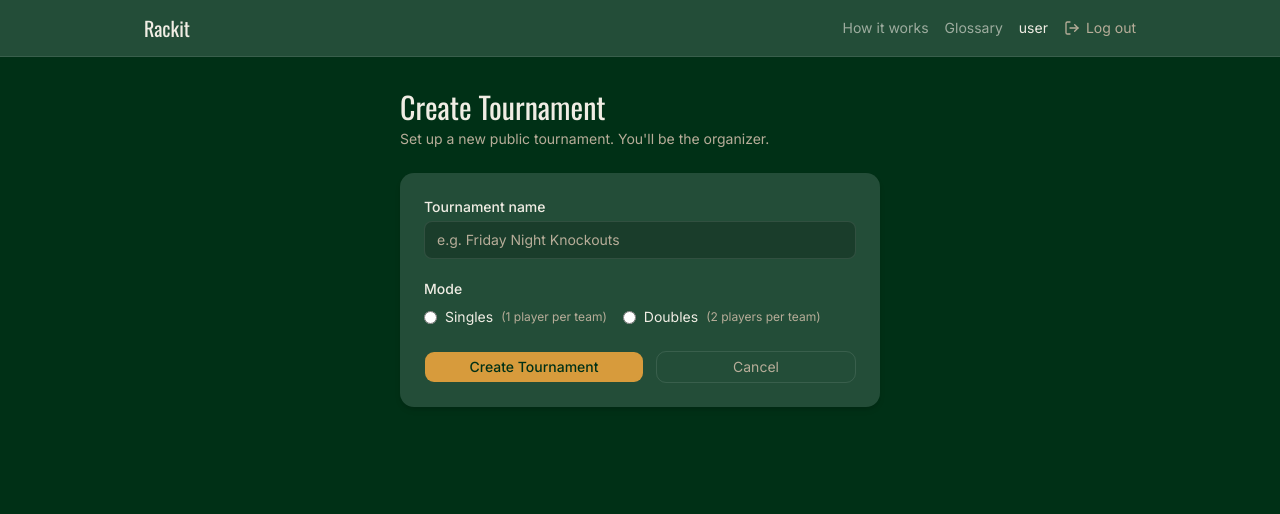
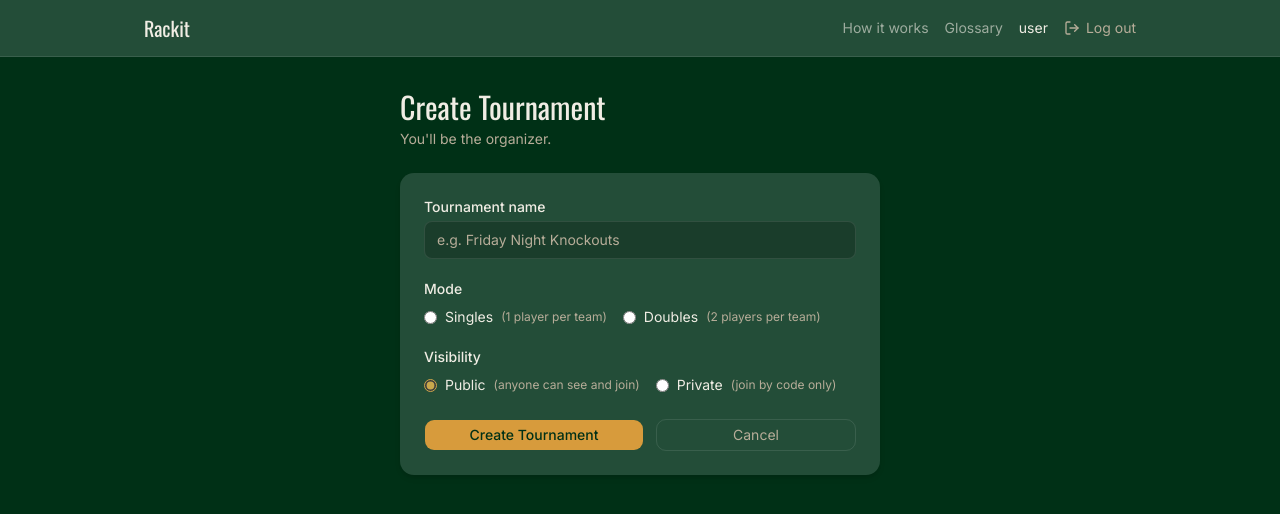
Before and after one commit to carlpaton/rackit, a Next.js app: page /tournament/create in a window 1280 px wide. Shown: the top 514 px of the page. Built offline with nearby package versions, Linux system fonts and the light colour scheme; no server answers; sample sign-in values are in the browser's storage.

Commit message:
Add public/private visibility and unique join code to tournaments

```diff
--- a/PRD.json
+++ b/PRD.json
@@ -233,6 +233,14 @@
       "description": "Remove all Mongoose models and replace every database query in server actions and API routes with Prisma Client calls. All 5 Mongoose model files (src/models/user.ts, tournament.ts, team.ts, match.ts, group.ts) are deleted. Every server action that currently calls Model.create(), Model.find(), Model.findById(), Model.findOneAndUpdate(), Model.deleteOne(), etc. is rewritten using the Prisma Client (prisma.user.create(), prisma.tournament.findMany(), etc.). The Prisma Client instance should be a singleton following the recommended pattern for Next.js (src/lib/prisma.ts — reuse global instance in dev to avoid hot-reload exhaustion). Acceptance criteria: no Mongoose imports remain anywhere in the codebase; all existing features work identically (tournament CRUD, join/leave, group stage, knockout bracket, result recording, delegation); prisma studio can inspect all app data; no runtime errors from missing or mismatched field names between the old Mongoose schema and the new Prisma schema.",
       "steps": [],
       "dependsOn": ["PRD-025"]
+    },
+    {
+      "id": "PRD-027",
+      "status": "done",
+      "heading": "Public/private tournaments with unique join code",
+      "description": "Add visibility control to tournaments and generate a short unique join code for every tournament. Schema changes: add isPublic (Boolean, default true) and joinCode (String, unique) to the Tournament model. Code generation: on tournament creation, generate the shortest possible alphanumeric code that is guaranteed unique — attempt a 4-character base-36 code (0-9 + a-z), retry with 5 characters if a collision occurs, and so on. Create form: add a Public / Private toggle (default Public) below the Mode field. Dashboard behaviour: private tournaments are hidden from the 'Open Tournaments' section for users who are neither a member nor the organiser — they are invisible until the join-by-code flow is built. Join code display: the join code is shown only to the organiser — on their dashboard tournament card and on the tournament detail page — formatted prominently enough to share (e.g. 'Join code: AB3X'). Non-organiser users do not see the code anywhere. No join-by-code flow is implemented in this item — code display and schema only. Acceptance criteria: every new tournament has a unique joinCode; create form has a working Public/Private toggle defaulting to Public; private tournaments do not appear in Open Tournaments for non-members/non-organisers; the organiser sees the join code on their dashboard card and on the tournament detail page.",
+      "steps": [],
+      "dependsOn": ["PRD-007"]
     }
   ]
 }
--- a/src/app/(authenticated)/dashboard/page.tsx
+++ b/src/app/(authenticated)/dashboard/page.tsx
@@ -3,7 +3,7 @@ import { redirect } from "next/navigation";
 import Link from "next/link";
 import prisma from "@/lib/prisma";
 import { buttonVariants } from "@/components/ui/button";
-import { Users, Plus } from "lucide-react";
+import { Users, Plus, Lock } from "lucide-react";
 import { cn } from "@/lib/utils";
 
 export default async function DashboardPage() {
@@ -34,6 +34,7 @@ export default async function DashboardPage() {
   const openTournaments = await prisma.tournament.findMany({
     where: {
       status: "open",
+      isPublic: true,
       id: { notIn: myTournamentIds },
     },
     orderBy: { createdAt: "desc" },
@@ -113,11 +114,19 @@ export default async function DashboardPage() {
                       <h3 className="text-chalk text-lg leading-tight">
                         {t.name}
                       </h3>
-                      {isOrganizer && (
-                        <span className="text-xs bg-gold/20 text-gold px-2 py-0.5 rounded-full shrink-0">
-                          Organizer
-                        </span>
-                      )}
+                      <div className="flex items-center gap-1.5 shrink-0">
+                        {!t.isPublic && (
+                          <span className="text-xs bg-white/10 text-muted-foreground px-2 py-0.5 rounded-full flex items-center gap-1">
+                            <Lock className="size-2.5" />
+                            Private
+                          </span>
+                        )}
+                        {isOrganizer && (
+                          <span className="text-xs bg-gold/20 text-gold px-2 py-0.5 rounded-full">
+                            Organizer
+                          </span>
+                        )}
+                      </div>
                     </div>
                     <div className="flex items-center gap-3 text-xs text-muted-foreground">
                       <span className="flex items-center gap-1">
@@ -134,6 +143,11 @@ export default async function DashboardPage() {
                     {organizerName && (
                       <p className="text-xs text-muted-foreground">
                         Organised by {organizerName}
+                      </p>
+                    )}
+                    {isOrganizer && (
+                      <p className="text-xs font-mono text-gold/80 tracking-wider mt-1">
+                        Join code: {t.joinCode.toUpperCase()}
                       </p>
                     )}
                   </div>
--- a/src/app/(authenticated)/tournament/[id]/page.tsx
+++ b/src/app/(authenticated)/tournament/[id]/page.tsx
@@ -3,7 +3,7 @@ import { redirect, notFound } from "next/navigation";
 import Link from "next/link";
 import prisma from "@/lib/prisma";
 import { buttonVariants } from "@/components/ui/button";
-import { Users, ArrowLeft, Trophy } from "lucide-react";
+import { Users, ArrowLeft, Trophy, Lock } from "lucide-react";
 import { cn } from "@/lib/utils";
 import {
   leaveTournament,
@@ -269,8 +269,16 @@ export default async function TournamentPage({
         <Link href="/dashboard" className="text-muted-foreground hover:text-chalk transition-colors">
           <ArrowLeft className="size-5" />
         </Link>
-        <div>
-          <h1 className="text-3xl text-chalk">{tournament.name}</h1>
+        <div className="flex-1">
+          <div className="flex items-center gap-2">
+            <h1 className="text-3xl text-chalk">{tournament.name}</h1>
+            {!tournament.isPublic && (
+              <span className="text-xs bg-white/10 text-muted-foreground px-2 py-0.5 rounded-full flex items-center gap-1 self-center">
+                <Lock className="size-2.5" />
+                Private
+              </span>
+            )}
+          </div>
           <div className="flex items-center gap-3 text-sm text-muted-foreground mt-0.5">
             <span className="flex items-center gap-1">
               <Users className="size-3.5" />
@@ -278,6 +286,11 @@ export default async function TournamentPage({
             </span>
             <StatusBadge status={tournament.status} />
           </div>
+          {isOrganizer && (
+            <p className="text-xs font-mono text-gold/80 tracking-wider mt-1">
+              Join code: {tournament.joinCode.toUpperCase()}
+            </p>
+          )}
         </div>
       </div>
 
--- a/src/app/(authenticated)/tournament/create/actions.ts
+++ b/src/app/(authenticated)/tournament/create/actions.ts
@@ -5,6 +5,21 @@ import { auth } from "@/auth";
 import prisma from "@/lib/prisma";
 
 export type CreateTournamentState = { error?: string } | null;
+
+async function generateJoinCode(): Promise<string> {
+  const chars = "0123456789abcdefghijklmnopqrstuvwxyz";
+  for (let len = 4; len <= 8; len++) {
+    for (let attempt = 0; attempt < 10; attempt++) {
+      let code = "";
+      for (let i = 0; i < len; i++) {
+        code += chars[Math.floor(Math.random() * chars.length)];
+      }
+      const existing = await prisma.tournament.findUnique({ where: { joinCode: code } });
+      if (!existing) return code;
+    }
+  }
+  throw new Error("Failed to generate unique join code");
+}
 
 export async function createTournament(
   _prev: CreateTournamentState,
@@ -15,16 +30,22 @@ export async function createTournament(
 
   const name = (formData.get("name") as string)?.trim();
   const mode = formData.get("mode") as string;
+  const visibility = formData.get("visibility") as string;
 
   if (!name) return { error: "Tournament name is required." };
   if (mode !== "singles" && mode !== "doubles") {
     return { error: "Please select a mode." };
   }
 
+  const isPublic = visibility !== "private";
+  const joinCode = await generateJoinCode();
+
   await prisma.tournament.create({
     data: {
       name,
       mode,
+      isPublic,
+      joinCode,
       organizerUserId: session.user.id,
     },
   });
--- a/src/app/(authenticated)/tournament/create/page.tsx
+++ b/src/app/(authenticated)/tournament/create/page.tsx
@@ -14,7 +14,7 @@ export default function CreateTournamentPage() {
         <div>
           <h1 className="text-3xl text-chalk">Create Tournament</h1>
           <p className="text-muted-foreground text-sm mt-1">
-            Set up a new public tournament. You&apos;ll be the organizer.
+            You&apos;ll be the organizer.
           </p>
         </div>
 
@@ -60,6 +60,33 @@ export default function CreateTournamentPage() {
             </div>
           </fieldset>
 
+          <fieldset className="space-y-2">
+            <legend className="text-sm font-medium text-chalk">Visibility</legend>
+            <div className="flex gap-4">
+              <label className="flex items-center gap-2 cursor-pointer">
+                <input
+                  type="radio"
+                  name="visibility"
+                  value="public"
+                  defaultChecked
+                  className="accent-gold"
+                />
+                <span className="text-sm text-chalk">Public</span>
+                <span className="text-xs text-muted-foreground">(anyone can see and join)</span>
+              </label>
+              <label className="flex items-center gap-2 cursor-pointer">
+                <input
+                  type="radio"
+                  name="visibility"
+                  value="private"
+                  className="accent-gold"
+                />
+                <span className="text-sm text-chalk">Private</span>
+                <span className="text-xs text-muted-foreground">(join by code only)</span>
+              </label>
+            </div>
+          </fieldset>
+
           {state?.error && (
             <p className="text-sm text-loss">{state.error}</p>
           )}
```
Also changed, not shown: 2 other files (tests, documents, lock files or other folders).
